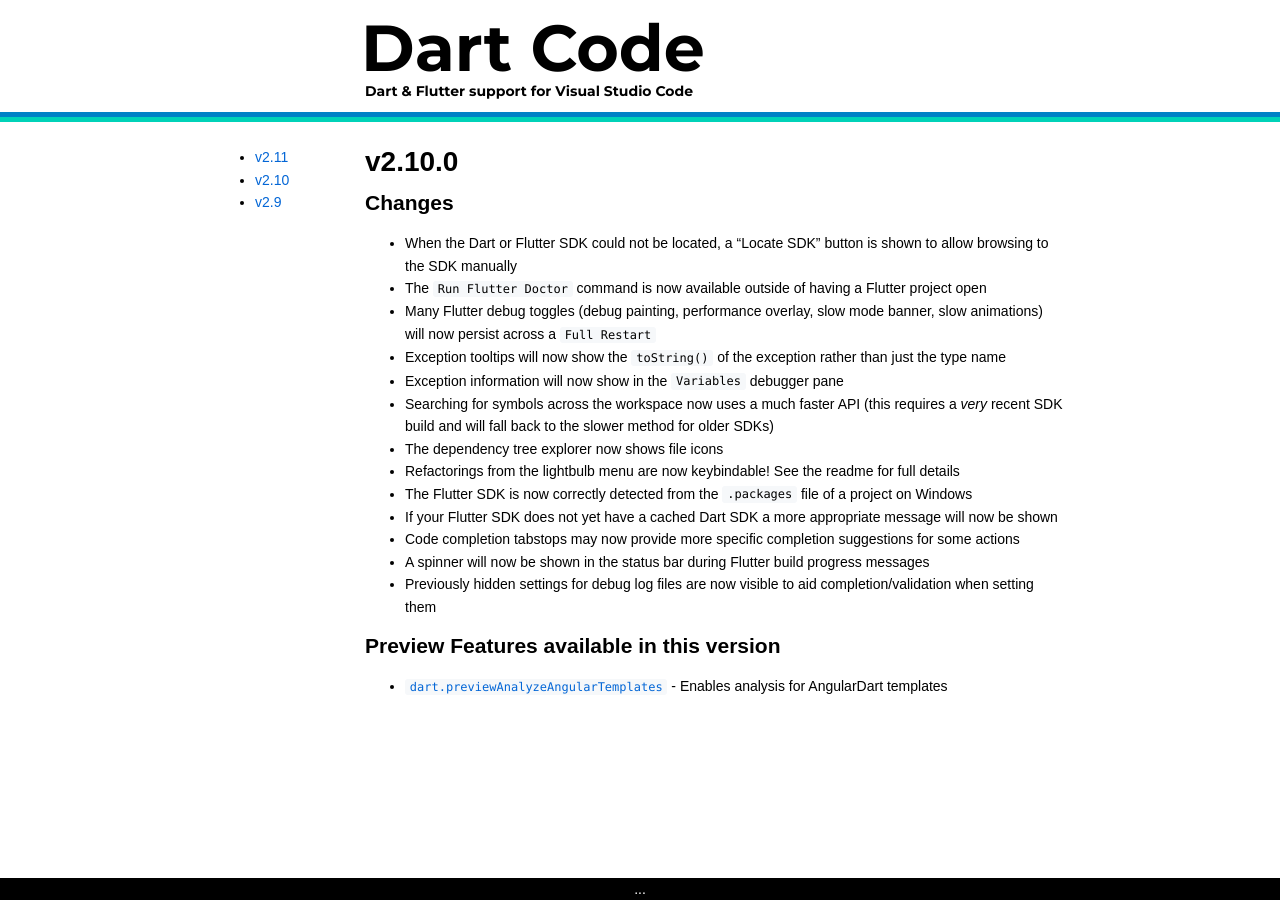
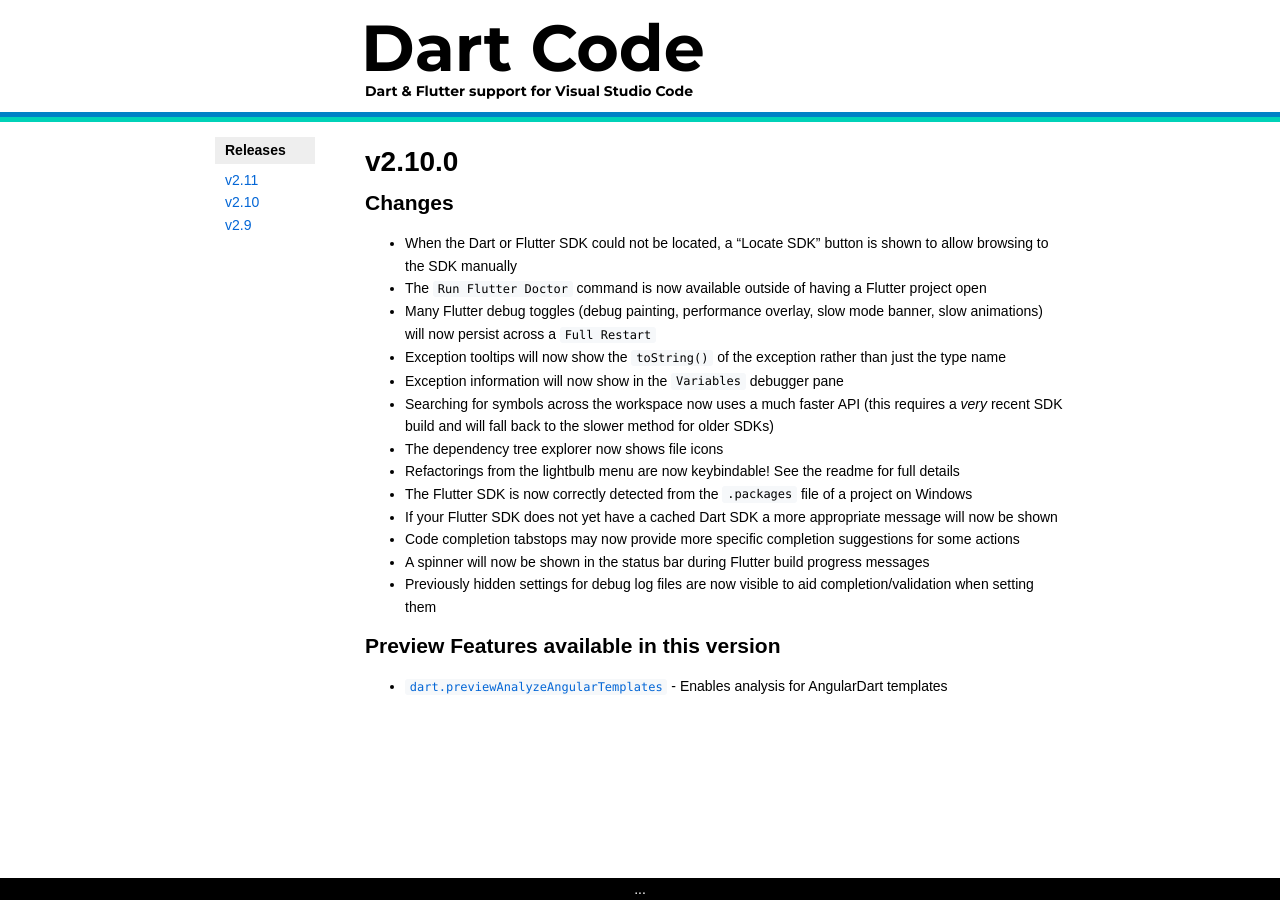
Before and after one commit to Dart-Code/Website, a Jekyll site: the page built from _releases/v2.10.md, in a window 1280 px wide. Built offline with Jekyll 4.4.1, drawn with Linux system fonts in a browser that asks for light colours.

Commit message:
Layout tweaks

```diff
--- a/_layouts/release.html
+++ b/_layouts/release.html
@@ -3,6 +3,7 @@
 ---
 
 <nav>
+	<h4>Releases</h4>
 	<ul>
 		{% assign releases = site.releases | sort: "sort_order" | reverse %}
 		{% for release in releases %}
--- a/css/main.scss
+++ b/css/main.scss
@@ -165,3 +165,15 @@
 	border-top-width: 0;
 	border-top-left-radius: 0;
 }
+
+nav h4 {
+	background-color: #eee;
+	padding: 2px 10px;
+	margin: 5px 0;
+}
+
+nav ul {
+	list-style-type: none;
+	padding-left: 10px;
+	margin: 0;
+}
```
